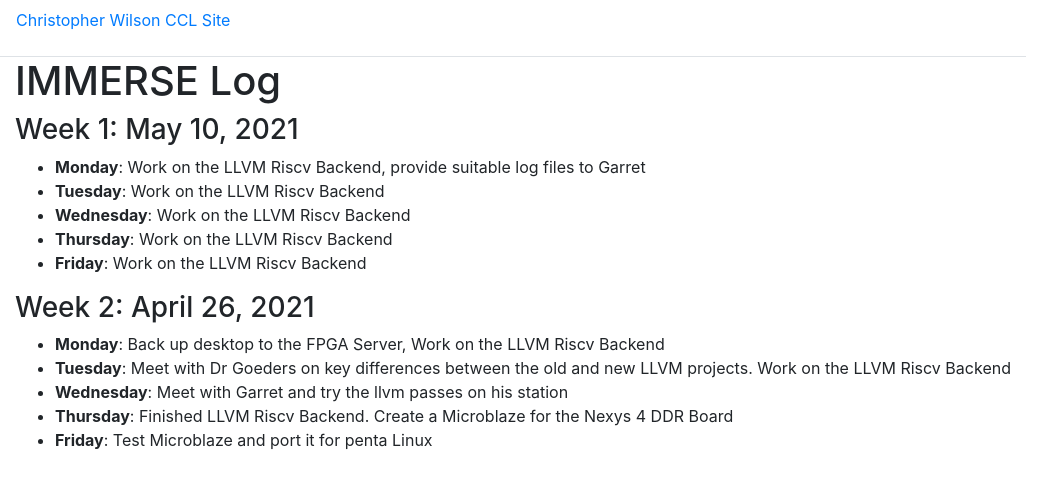
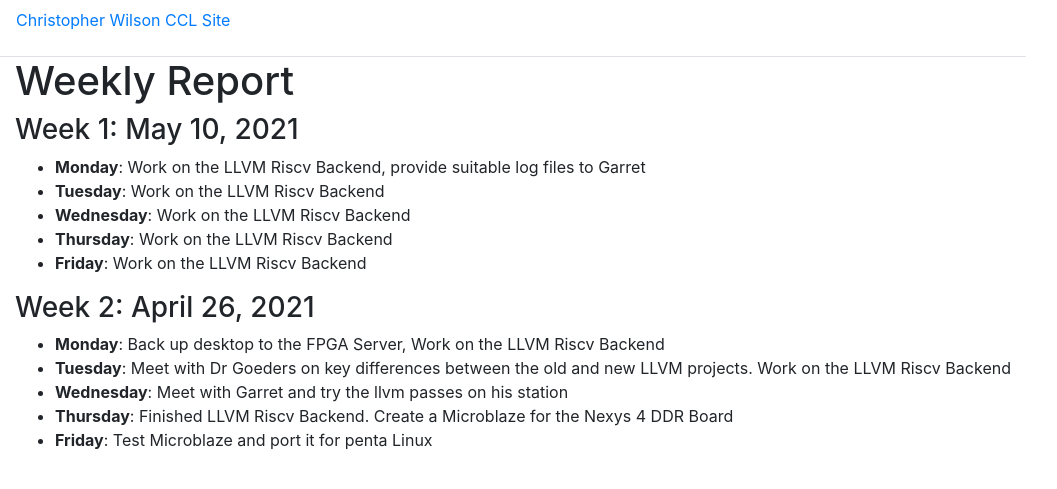
Before and after one commit to chriswils95/chriswils.github.io, a Jekyll site: the page built from _pages/log.md, in a window 1280 px wide. Shown: the top 489 px of the page, without its empty margins (0-1057 px from the left). Built offline with Jekyll 4.4.1, drawn with Linux system fonts in a browser that asks for light colours.

Commit message:
work on logs

```diff
--- a/_pages/log.md
+++ b/_pages/log.md
@@ -1,6 +1,6 @@
 ---
 layout: default
-title: IMMERSE Log
+title: Weekly Report
 ---
 
 ### Week 1: May 10, 2021
```
Also changed, not shown: index.md (+1 -1 lines).
